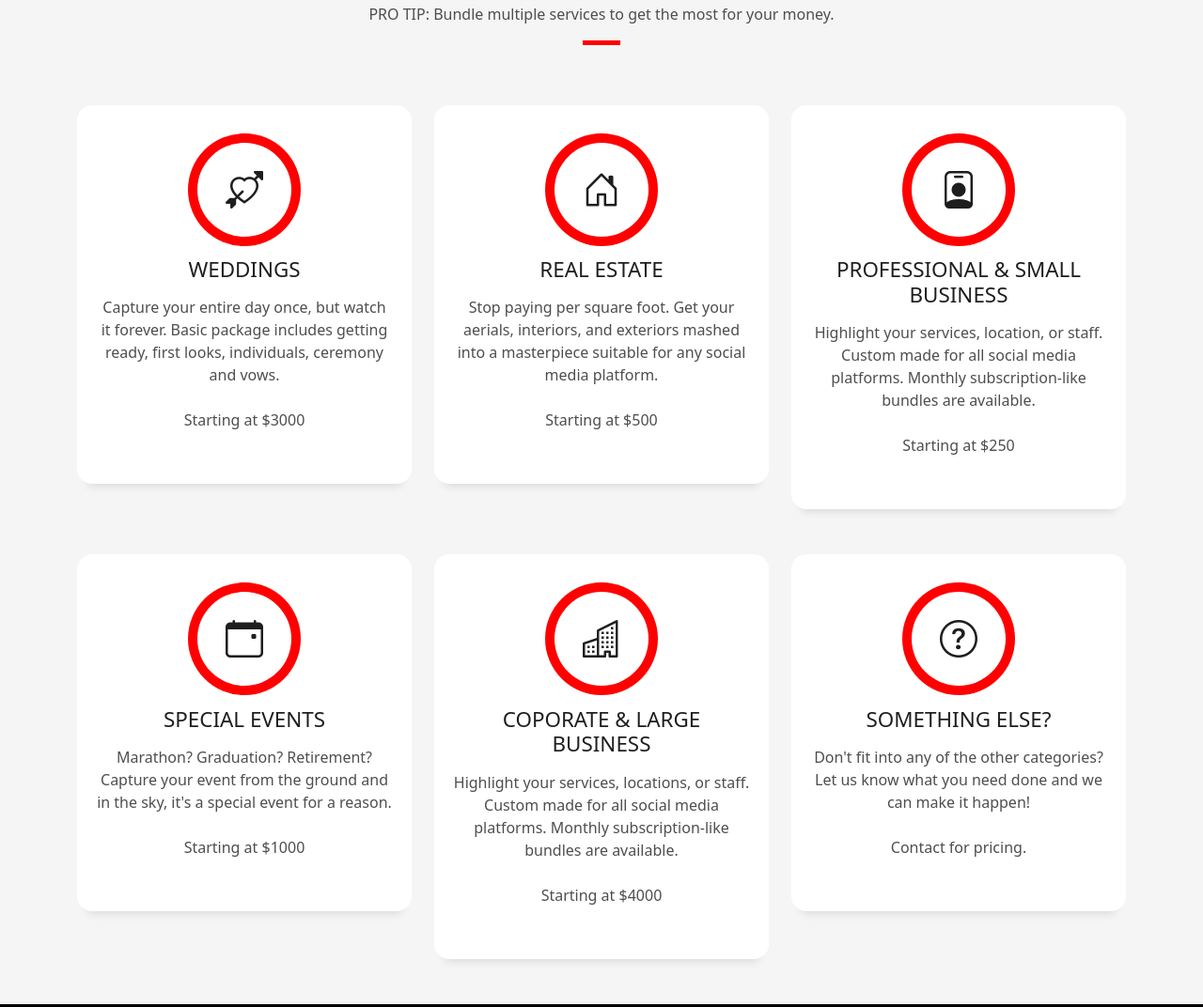
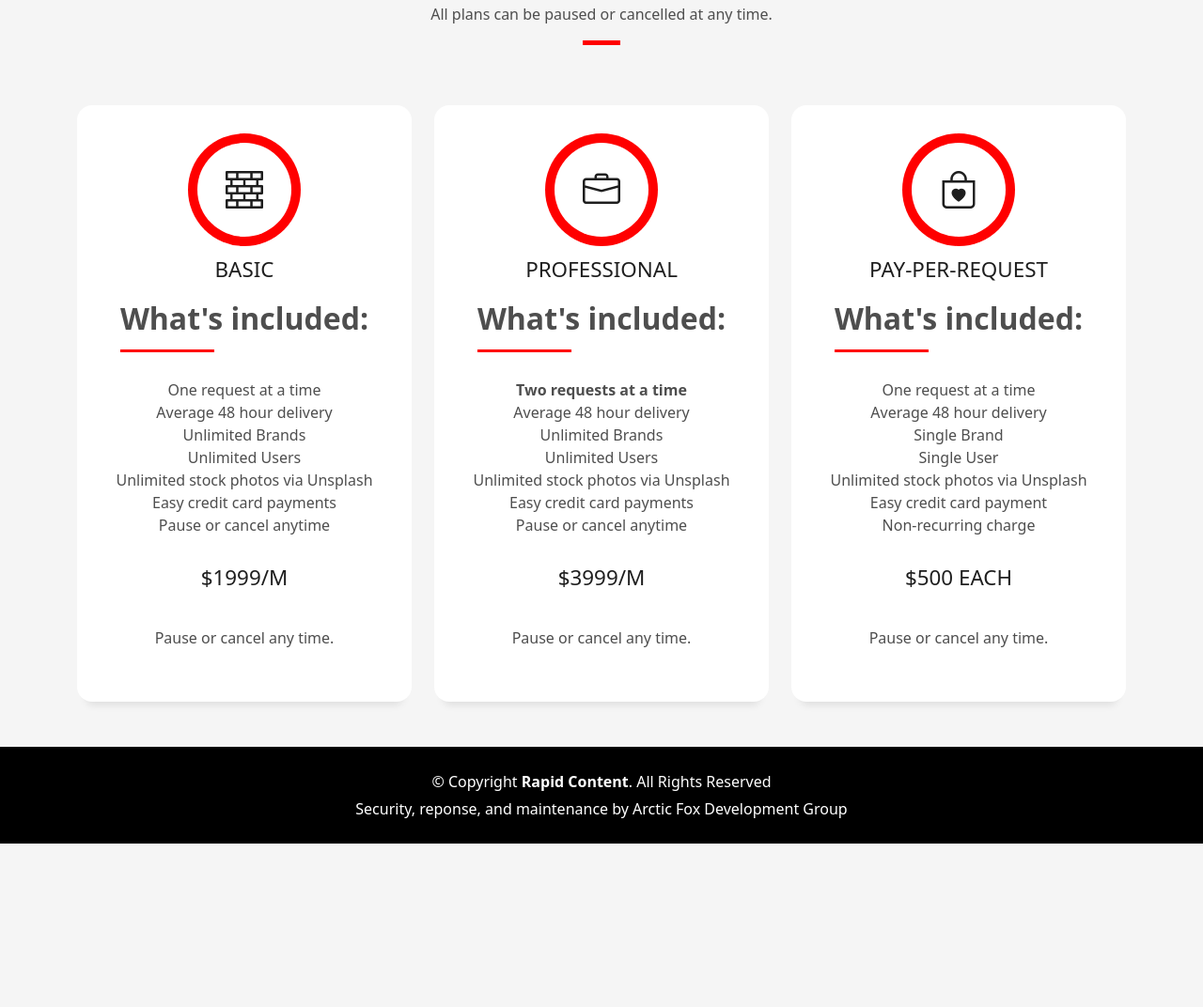
Before and after one commit to rapidcontent/rapidcontent.github.io, a plain HTML site: page index.html in a window 1280 px wide. Shown: the part 911-1983 px from the top of the page at 94% size. After the commit the page ends 1809 px from the top, so only its background shows below. Drawn offline with Linux system fonts and the light colour scheme.

Commit message:
REBRANDING Update index.html

```diff
--- a/index.html
+++ b/index.html
@@ -46,14 +46,14 @@
   </header><!-- End Header -->
 
   <!-- ======= Hero Section ======= -->
-  <div id="hero" class="hero route bg-image" style="background-image: url(assets/img/hero-bgcopy.jpg)">
+  <div id="hero" class="hero route bg-image" style="background-image: url(assets/img/hero-bg.jpeg)">
     <div class="overlay-itro"></div>
     <div class="hero-content display-table">
       <div class="table-cell">
         <div class="container">
           <!--<p class="display-6 color-d">Hello, world!</p>-->
           <h1 class="hero-title mb-4">Rapid Content Canada</h1>
-          <p class="hero-subtitle">For <span class="typed" data-typed-items="Weddings., Real Estate., Professionals., Small Businesses., Special Events., Large Businesses., Coporations., Anything."></span></p>
+          <p class="hero-subtitle">We create <span class="typed" data-typed-items="videos., logos., templates., spreadsheets., anything."></span></p>
           <!-- <p class="pt-3"><a class="btn btn-primary btn js-scroll px-4" href="#about" role="button">Learn More</a></p> -->
         </div>
       </div>
@@ -72,7 +72,7 @@
                 Pricing
               </h3>
               <p class="subtitle-a">
-                PRO TIP: Bundle multiple services to get the most for your money.
+                All plans can be paused or cancelled at any time.
               </p>
               <div class="line-mf"></div>
             </div>
@@ -82,13 +82,20 @@
           <div class="col-md-4">
             <div class="service-box">
               <div class="service-ico">
-                <span class="ico-circle"><i class="bi bi-arrow-through-heart"></i></span>
+                <span class="ico-circle"><i class="bi bi-bricks"></i></span>
               </div>
               <div class="service-content">
-                <h2 class="s-title">Weddings</h2>
-                <p class="s-description text-center">
-                  Capture your entire day once, but watch it forever. Basic package includes getting ready, first looks, individuals, ceremony and vows.
-                </br></br>Starting at $3000
+                <h2 class="s-title">Basic</h2>
+                <p class="s-description title-left">
+                  <b>What's included:</b></p>
+                    <br>One request at a time</br>
+                    Average 48 hour delivery</br>
+                    Unlimited Brands</br>
+                    Unlimited Users</br>
+                    Unlimited stock photos via Unsplash</br>
+                    Easy credit card payments</br>
+                    Pause or cancel anytime</br>
+                 </br><h3 class="s-title">$1999/m</h3><br>Pause or cancel any time.
                 </p>
               </div>
             </div>
@@ -96,13 +103,20 @@
           <div class="col-md-4">
             <div class="service-box">
               <div class="service-ico">
-                <span class="ico-circle"><i class="bi bi-house-door"></i></span>
+                <span class="ico-circle"><i class="bi bi-briefcase"></i></span>
               </div>
               <div class="service-content">
-                <h2 class="s-title">Real Estate</h2>
-                <p class="s-description text-center">
-                  Stop paying per square foot. Get your aerials, interiors, and exteriors mashed into a masterpiece suitable for any social media platform.
-                </br></br>Starting at $500
+                <h2 class="s-title">Professional</h2>
+                <p class="s-description title-left">
+                  <b>What's included:</b></p>
+                    <br><b>Two requests at a time</b></br>
+                    Average 48 hour delivery</br>
+                    Unlimited Brands</br>
+                    Unlimited Users</br>
+                    Unlimited stock photos via Unsplash</br>
+                    Easy credit card payments</br>
+                    Pause or cancel anytime</br>
+                 </br><h3 class="s-title">$3999/m</h3><br>Pause or cancel any time.
                 </p>
               </div>
             </div>
@@ -110,55 +124,20 @@
           <div class="col-md-4">
             <div class="service-box">
               <div class="service-ico">
-                <span class="ico-circle"><i class="bi bi-person-badge"></i></span>
+                <span class="ico-circle"><i class="bi bi-bag-heart"></i></span>
               </div>
               <div class="service-content">
-                <h2 class="s-title">Professional & Small Business</h2>
-                <p class="s-description text-center">
-                  Highlight your services, location, or staff. Custom made for all social media platforms. Monthly subscription-like bundles are available.
-                </br></br>Starting at $250
-                </p>
-              </div>
-            </div>
-          </div>
-          <div class="col-md-4">
-            <div class="service-box">
-              <div class="service-ico">
-                <span class="ico-circle"><i class="bi bi-calendar-event"></i></span>
-              </div>
-              <div class="service-content">
-                <h2 class="s-title">Special Events</h2>
-                <p class="s-description text-center">
-                  Marathon? Graduation? Retirement? </br>Capture your event from the ground and in the sky, it's a special event for a reason.
-                </br></br>Starting at $1000
-                </p>
-              </div>
-            </div>
-          </div>
-          <div class="col-md-4">
-            <div class="service-box">
-              <div class="service-ico">
-                <span class="ico-circle"><i class="bi bi-building"></i></span>
-              </div>
-              <div class="service-content">
-                <h2 class="s-title">Coporate & Large Business</h2>
-                <p class="s-description text-center">
-                  Highlight your services, locations, or staff. Custom made for all social media platforms. Monthly subscription-like bundles are available.
-                </br></br>Starting at $4000
-                </p>
-              </div>
-            </div>
-          </div>
-          <div class="col-md-4">
-            <div class="service-box">
-              <div class="service-ico">
-                <span class="ico-circle"><i class="bi bi-question-circle"></i></span>
-              </div>
-              <div class="service-content">
-                <h2 class="s-title">Something Else?</h2>
-                <p class="s-description text-center">
-                  Don't fit into any of the other categories? Let us know what you need done and we can make it happen!
-                </br></br>Contact for pricing.
+                <h2 class="s-title">Pay-Per-Request</h2>
+                <p class="s-description title-left">
+                  <b>What's included:</b></p>
+                    <br>One request at a time</br>
+                    Average 48 hour delivery</br>
+                    Single Brand</br>
+                    Single User</br>
+                    Unlimited stock photos via Unsplash</br>
+                    Easy credit card payment</br>
+                    Non-recurring charge</br>
+                 </br><h3 class="s-title">$500 each</h3><br>Pause or cancel any time.
                 </p>
               </div>
             </div>
@@ -166,24 +145,6 @@
         </div>
       </div>
     </section><!-- End Services Section -->
-
-
-
-
-
-
-
-
-
-
-
-
-
-
-
-
-
-
 
 
   </main><!-- End #main -->
```
